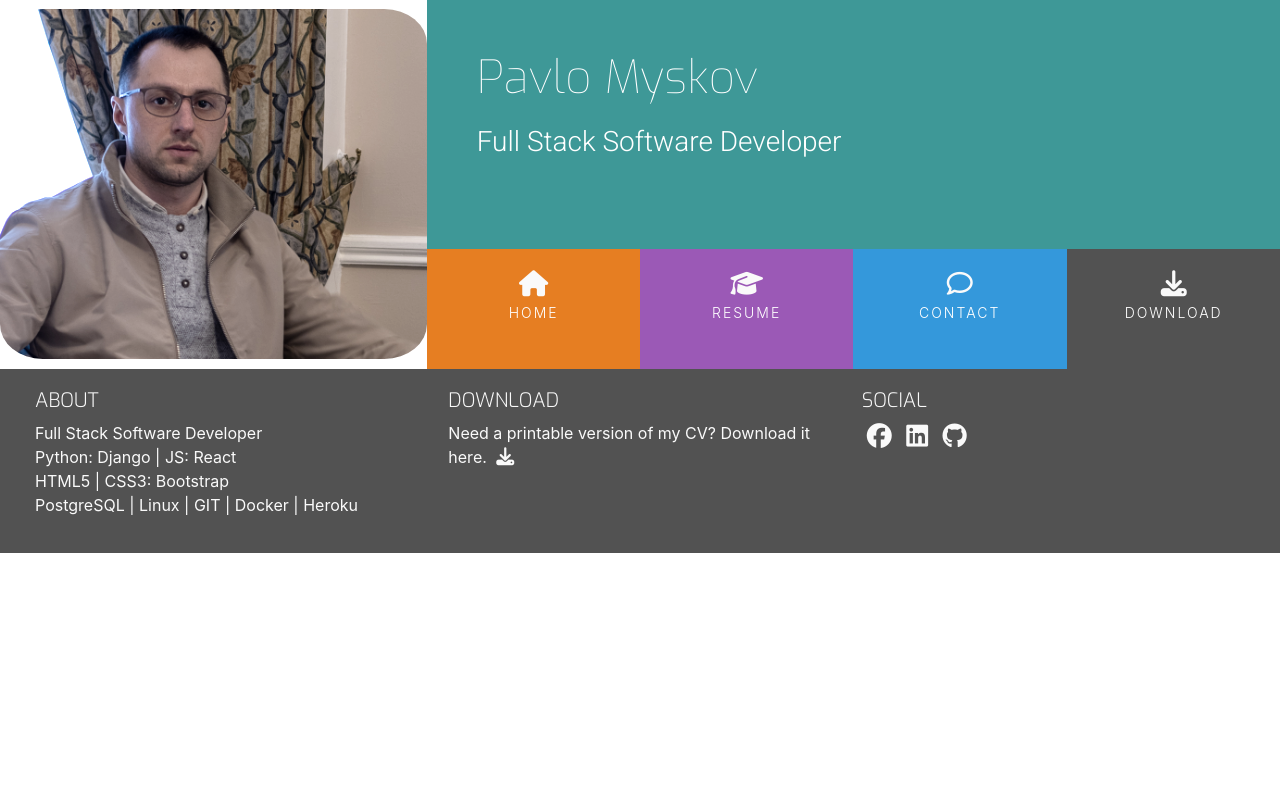
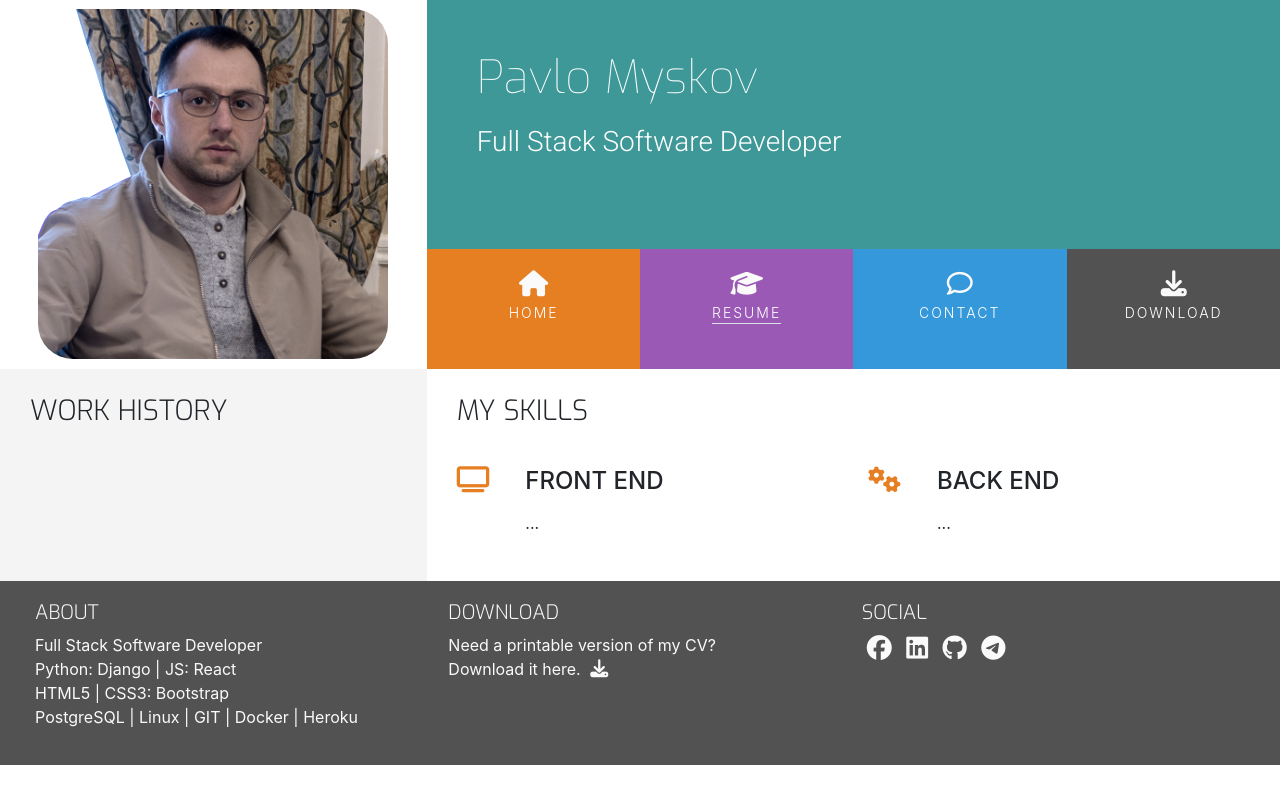
Before and after one commit to FlashDrag/resume-pavlo-myskov, a plain HTML site: page resume.html in a window 1280 px wide. Drawn offline with nearby package versions, Linux system fonts and the light colour scheme.

Commit message:
Prepare structure of main section of `resume` page

```diff
--- a/resume.html
+++ b/resume.html
@@ -35,7 +35,9 @@
     <header>
       <!-- no-gutters removes the default 15px padding for the row -->
       <div class="row no-gutters">
-        <a href="index.html" class="col-md-4 logo"></a>
+        <div class="col-md-4 logo-wrapper">
+          <a href="index.html" class="logo"></a>
+        </div>
         <div class="col-md-8">
           <div class="row no-gutters bg-color-name-title">
             <div class="col heading">
@@ -50,7 +52,7 @@
                 <li
                   class="col-6 col-sm-3 ui-menu-color-home list-inline-item menuitem"
                 >
-                  <a href="#" class="hvr-icon-buzz-out"
+                  <a href="index.html" class="hvr-icon-buzz-out"
                     ><i class="fa fa-home hvr-icon" aria-hidden="true"></i
                     ><span>Home</span></a
                   >
@@ -58,15 +60,18 @@
                 <li
                   class="col-6 col-sm-3 ui-menu-color-resume list-inline-item menuitem"
                 >
-                  <a href="#" class="hvr-icon-buzz-out"
-                    ><i class="fa fa-graduation-cap hvr-icon" aria-hidden="true"></i
-                    ><span>Resume</span></a
+                  <a href="resume.html" class="hvr-icon-buzz-out"
+                    ><i
+                      class="fa fa-graduation-cap hvr-icon"
+                      aria-hidden="true"
+                    ></i
+                    ><span class="border-bottom">Resume</span></a
                   >
                 </li>
                 <li
                   class="col-6 col-sm-3 ui-menu-color-contact list-inline-item menuitem"
                 >
-                  <a href="#" class="hvr-icon-buzz-out"
+                  <a href="contact.html" class="hvr-icon-buzz-out"
                     ><i class="fa fa-comment-o hvr-icon" aria-hidden="true"></i
                     ><span>Contact</span></a
                   >
@@ -86,25 +91,83 @@
       </div>
     </header>
 
-    <section></section>
+    <section class="container-fluid">
+      <div class="row">
+        <div class="col-md-4 bg-color-personal-info section-column">
+          <div class="row">
+            <div class="col-12">
+              <h3 class="section-heading uppercase">Work History</h3>
+            </div>
+          </div>
+        </div>
+        <div class="col-md-8 bg-color-three-reasons section-column">
+          <div class="row">
+            <div class="col">
+              <h3 class="section-heading uppercase">My Skills</h3>
+            </div>
+          </div>
+          <div class="row">
+            <div class="col-11 col-sm-6 col-md-11 col-lg-6">
+              <div class="row">
+                <div class="col-2">
+                  <i
+                    class="three-reasons-icon fa fa-tv"
+                    aria-hidden="true"
+                  ></i>
+                </div>
+                <div class="col-10">
+                  <h4 class="three-reasons-heading uppercase">
+                    Front End
+                  </h4>
+                  <p>
+                    ...
+                  </p>
+                </div>
+              </div>
+            </div>
+            <div class="col-11 col-sm-6 col-md-11 col-lg-6">
+              <div class="row">
+                <div class="col-2">
+                  <i
+                    class="three-reasons-icon fa fa-gears"
+                    aria-hidden="true"
+                  ></i>
+                </div>
+                <div class="col-10">
+                  <h4 class="three-reasons-heading uppercase">
+                    Back End
+                  </h4>
+                  <p>
+                    ...
+                  </p>
+                </div>
+              </div>
+            </div>
+          </div>
+        </div>
+      </div>
+    </section>
+
     <footer class="container-fluid">
       <div id="footer-details" class="row">
         <div class="col-sm-4">
           <h5 class="uppercase general-sub">About</h5>
           <p class="inline-block">
             Full Stack Software Developer
-            <br>
+            <br />
             Python: Django | JS: React
-            <br>
+            <br />
             HTML5 | CSS3: Bootstrap
-            <br>
+            <br />
             PostgreSQL | Linux | GIT | Docker | Heroku
           </p>
         </div>
         <div class="col-sm-4">
           <h5 class="uppercase general-sub">Download</h5>
           <p class="inline-block">
-            Need a printable version of my CV? Download it here.
+            Need a printable version of my CV?
+            <br />
+            Download it here.
             <a href="#" target="_blank" class="cv-pdf">
               <i class="fa fa-download" aria-hidden="true"></i>
               <!-- as fontawesome icon is hidden for scr readers, we add span with text for screen readers only -->
@@ -122,7 +185,10 @@
               </a>
             </li>
             <li class="list-inline-item">
-              <a href="https://www.linkedin.com/in/pavlo-myskov/" target="_blank">
+              <a
+                href="https://www.linkedin.com/in/pavlo-myskov/"
+                target="_blank"
+              >
                 <i class="fa-brands fa-linkedin" aria-hidden="true"></i>
                 <span class="sr-only">LinkedIn</span>
               </a>
@@ -131,6 +197,12 @@
               <a href="https://github.com/FlashDrag" target="_blank">
                 <i class="fa fa-github" aria-hidden="true"></i>
                 <span class="sr-only">GitHub</span>
+              </a>
+            </li>
+            <li class="list-inline-item">
+              <a href="https://t.me/flashdrag" target="_blank">
+                <i class="fa fa-telegram" aria-hidden="true"></i>
+                <span class="sr-only">Telegram</span>
               </a>
             </li>
           </ul>
```
